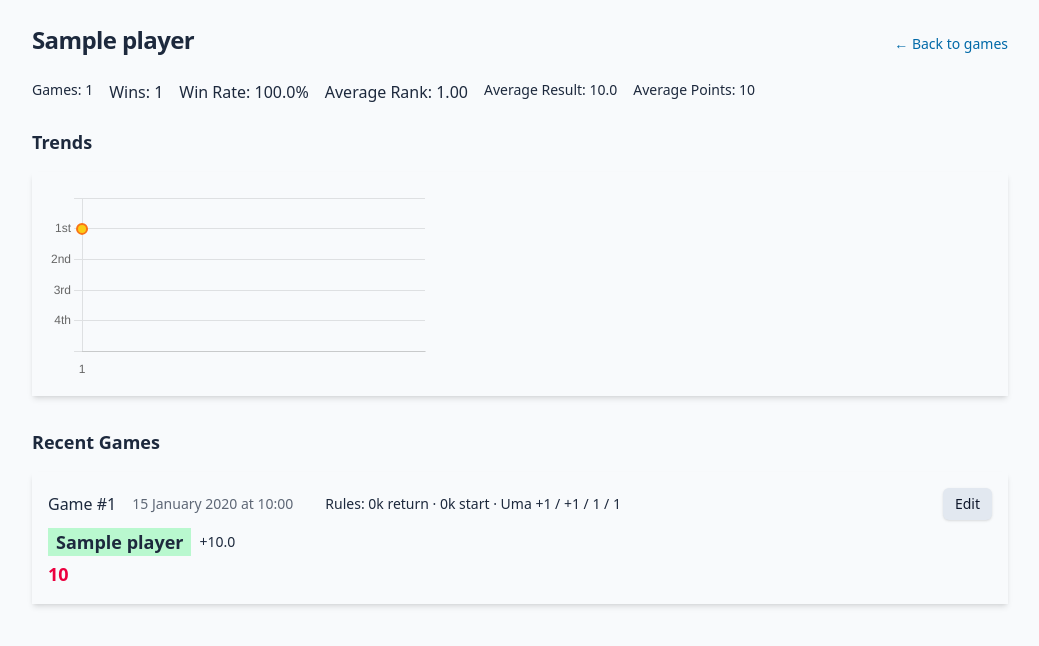
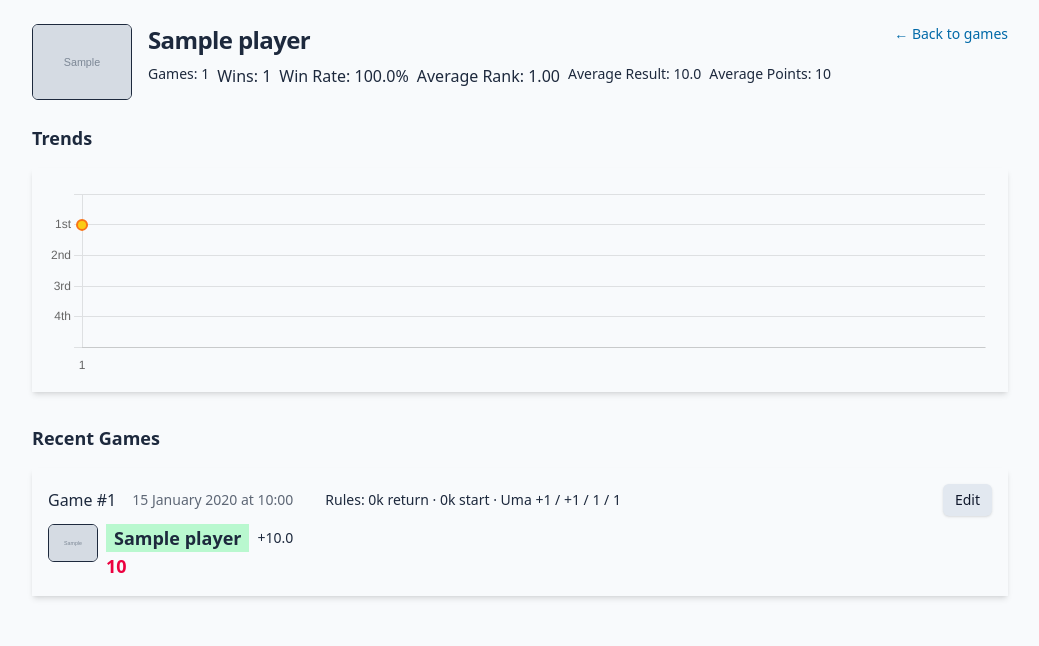
Before and after one commit to kostyachum/riichi-tracker, a Django app: page /player/1/ in a window 1280 px wide. Shown: the top 646 px of the page, without its empty margins (120-1159 px from the left). Run offline with Django 5.2, Linux system fonts and the light colour scheme; tables that the repository leaves empty hold one stand-in row (values such as "Sample post"); grey boxes marked "Sample" are stand-in pictures; some libraries are stand-ins or nearby versions.

Commit message:
avatarts and fixs

```diff
--- a/games/models.py
+++ b/games/models.py
@@ -1,3 +1,4 @@
+import random
 from django.db import models
 from pathlib import Path
 from django.db.models.signals import post_save
@@ -22,8 +23,16 @@ class Player(models.Model):
         blank=True,
         related_name="players",
     )
+
     def __str__(self):
         return self.name
+
+    def save(self, *args, **kwargs):
+        if not self.pk and not self.avatar:
+            avatars = list(Avatar.objects.all())
+            if avatars:
+                self.avatar = random.choice(avatars)
+        super().save(*args, **kwargs)
 
 
 class Game(models.Model):
--- a/games/views.py
+++ b/games/views.py
@@ -1,6 +1,6 @@
 from django.shortcuts import render, get_object_or_404
-from django.db.models import Prefetch, Avg, Count, Q
-from .models import Game, GameResult, Player
+from django.db.models import Avg, Count, Q
+from .models import GameResult, Player
 from .services import get_latest_games
 
 
@@ -10,10 +10,10 @@ def home(request):
 
 
 def player_profile(request, player_id):
-    player = get_object_or_404(Player, pk=player_id)
+    player = get_object_or_404(Player.objects.select_related('avatar'), pk=player_id)
     results = GameResult.objects.filter(player=player)
     game_ids = list(results.values_list("game_id", flat=True))
-    games = get_latest_games(game_ids)
+    games = get_latest_games(game_ids) if game_ids else []
     stats = results.aggregate(
         avg_score=Avg("score_adjusted"),
         avg_raw=Avg("score_raw"),
--- a/templates/games/game_card.html
+++ b/templates/games/game_card.html
@@ -20,7 +20,12 @@
     <div class="flex flex-wrap flex-col gap-y-2 text-lg md:flex-row md:items-center md:justify-between">
       {% for result in game.gameresult_set.all %}
         <div class="flex items-baseline flex-col gap-1 ">
-          <div class="flex items-center gap-2">
+          <div class="flex gap-2 items-start">
+            <a href="/player/{{ result.player.id }}/">
+              <img src="{{ result.player.avatar.file.url }}" width="50" height="50"  class="border rounded-md"/>
+            </a>
+            <div class="flex flex-col">
+            <div class="flex gap-2 items-center">
               {% if result.player.id == target_player_id %}
                 <div class="text-base-content font-bold bg-green-200 px-2">
                   {{ result.player.name }}
@@ -40,7 +45,8 @@
                   class="{% if result.score_raw >= 55000 %}text-emerald-700 font-bold {% elif result.score_raw <= 5000 %} text-rose-600 font-bold {% else %} text-amber-600 font-medium {% endif %}">
                 {{ result.score_raw|intcomma }}
               </span>
-
+            </div>
+          </div>
         </div>
       {% endfor %}
     </div>
--- a/templates/games/player_profile.html
+++ b/templates/games/player_profile.html
@@ -2,16 +2,16 @@
 {% load humanize %}
 {% block content %}
 
-<header class="flex items-baseline justify-between mb-6">
+  <header class="flex items-start justify-between mb-6">
+    <section class="flex gap-4 items-start">
+      <img src="{{ player.avatar.file.url }}" width="100" height="100" class="border rounded-md"/>
+      <div>
         <h1 class="text-2xl font-semibold tracking-tight">
           {{ player.name }}
         </h1>
-  <a href="/" class="text-sky-700 hover:underline text-sm font-medium">← Back to games</a>
-</header>
 
-{% if games %}
         <!-- Stats summary -->
-  <div class="flex flex-wrap gap-4 mb-6">
+        <div class="flex flex-wrap gap-2 mt-2">
           <div class="badge badge-outline text-sm">Games: {{ games|length }}</div>
           <span class="badge badge-outline">Wins: {{ stats.wins }}</span>
           <span class="badge badge-outline">Win Rate: {{ stats.win_rate|floatformat:1 }}%</span>
@@ -20,15 +20,20 @@
             Average Result: {{ stats.avg_score|floatformat:1 }}
           </div>
           <div class="badge badge-outline text-sm">
-      Average Points: {{ stats.avg_raw|floatformat:0 |intcomma}}
+            Average Points: {{ stats.avg_raw|floatformat:0 |intcomma }}
           </div>
         </div>
+      </div>
+    </section>
+    <a href="/" class="text-sky-700 hover:underline text-sm font-medium shrink-0">← Back to games</a>
+  </header>
 
+  {% if games %}
     <!-- Chart container -->
     <h2 class="font-semibold text-lg mb-4">Trends</h2>
     <div class="card bg-base-100 shadow-md p-4">
-    <div class="relative h-48 ">
-      <canvas id="rankTrendChart"></canvas>
+      <div class="relative h-48">
+        <canvas id="rankTrendChart" class="w-full block"></canvas>
       </div>
     </div>
 
@@ -66,6 +71,7 @@
       };
       const options = {
           responsive: true,
+          maintainAspectRatio: false,
           scales: {
               y: {
                   reverse: true,
@@ -81,7 +87,7 @@
           plugins: {legend: {display: false}}
       }
 
-    new Chart(ctx, { type: 'line', data, options });
+      new Chart(ctx, {type: 'line', data, options});
 
   </script>
 {% endblock %}
```
Lines whose indentation alone changed are shown as unchanged.
